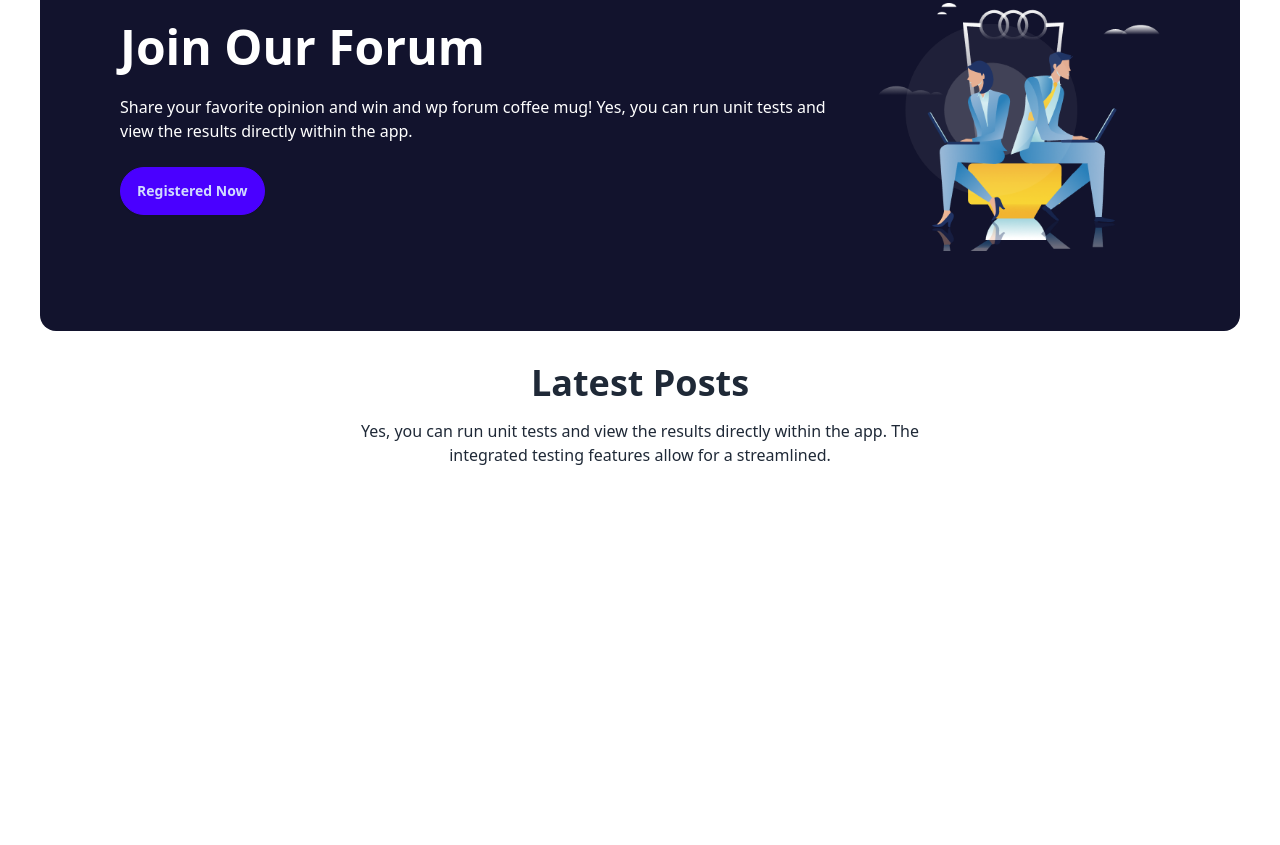
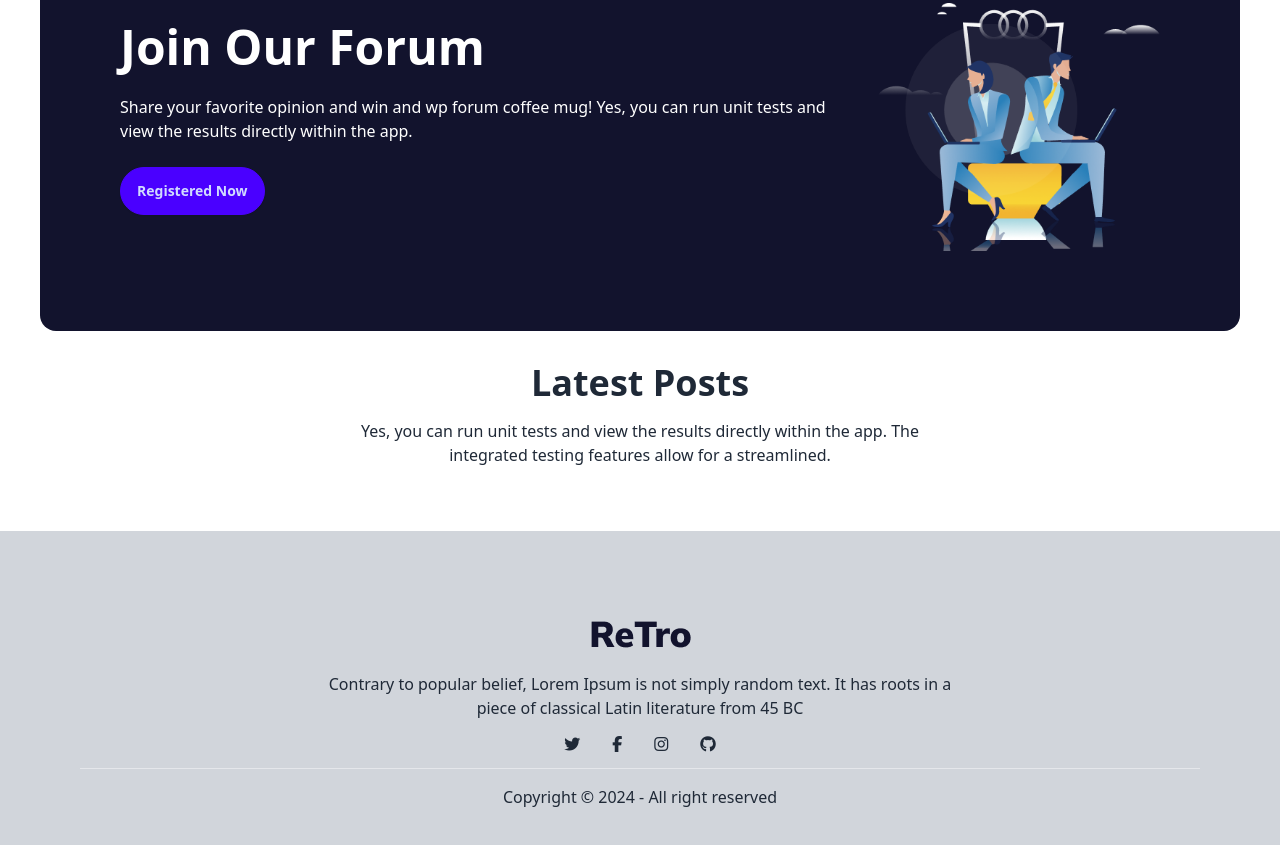
Before and after one commit to Rahim-Ashraf/retro-forum, a plain HTML site: page index.html in a window 1280 px wide. Shown: the part 933-1778 px from the top of the page. Before the commit the page ends 1464 px from the top, so only its background shows below. Drawn offline with nearby package versions, Linux system fonts and the light colour scheme; no server answers.

Commit message:
make footer section

```diff
--- a/index.html
+++ b/index.html
@@ -168,11 +168,28 @@
         </section>
     </main>
 
-    <footer>
+    <footer class="bg-gray-300 p-8 lg:p-20 text-center space-y-4">
+        <div class="flex justify-center">
+            <img src="images/logo.png" alt="">
+        </div>
+        <p>
+            Contrary to popular belief, Lorem Ipsum is not simply random text. It has roots in a <br>
+            piece of classical Latin literature from 45 BC
+        </p>
+
+        <div class="flex gap-8 justify-center">
+            <i class="fa-brands fa-twitter"></i>
+            <i class="fa-brands fa-facebook-f"></i>
+            <i class="fa-brands fa-instagram"></i>
+            <i class="fa-brands fa-github"></i>
+        </div>
+
+        <hr>
+        <p>Copyright © 2024 - All right reserved</p>
 
     </footer>
 
-
+    <script src="https://kit.fontawesome.com/1e47168351.js" crossorigin="anonymous"></script>
     <script src="js/script.js"></script>
 </body>
 
```
